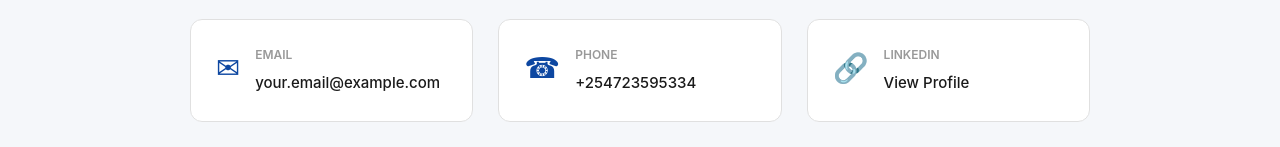
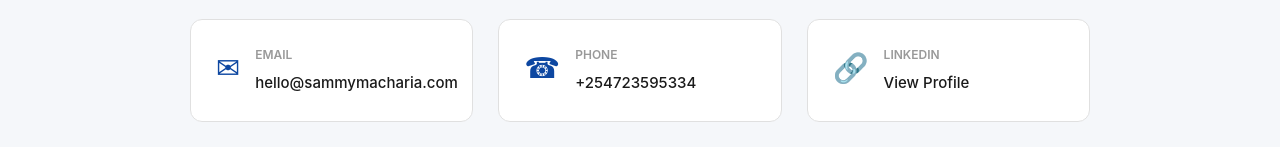
Before and after one commit to sammaash/SAMMY-MACHARIA-PORTFOLIO, a React (Vite) app: page / in a window 1280 px wide. Shown: the part 6988-7135 px from the top of the page. Built offline with nearby package versions, Linux system fonts and the light colour scheme.

Commit message:
Update portfolio contact email

```diff
--- a/src/data/portfolio.js
+++ b/src/data/portfolio.js
@@ -229,7 +229,7 @@ export const portfolioData = {
   contact: {
     headline: "Have a business problem you'd like to solve?",
     subheading: "Let's talk.",
-    email: 'your.email@example.com',
+    email: 'hello@sammymacharia.com',
     phone: '+254723595334',
     linkedin: 'https://www.linkedin.com/in/sammy-macharia-03805114a/',
     github: 'https://github.com/sammaash',
```
